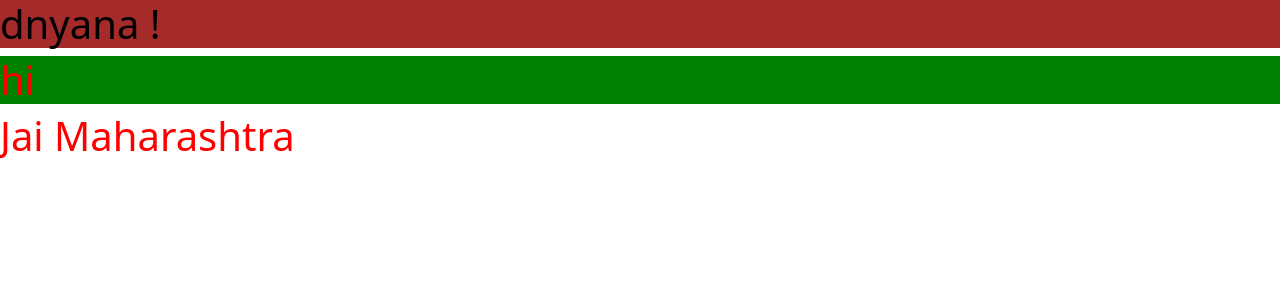
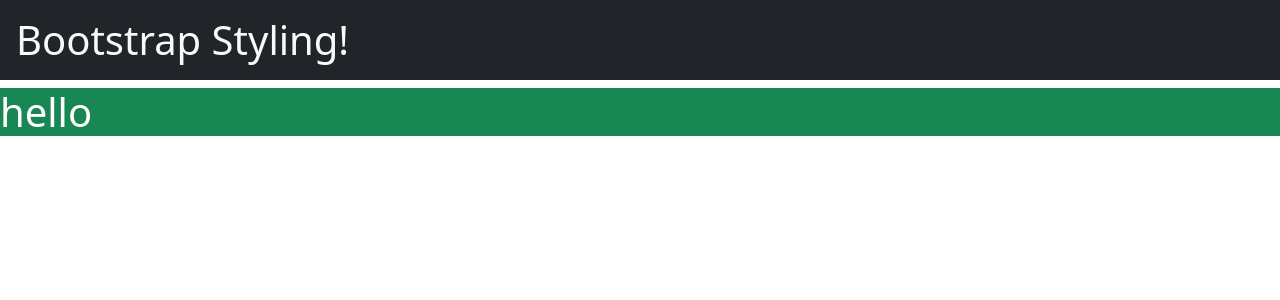
Before and after one commit to borate65/my-react-app-3, a React (Create React App) app: page / in a window 1280 px wide. Shown: the top 300 px of the page. Built offline with nearby package versions, Linux system fonts and the light colour scheme.

Commit message:
basic styling

```diff
--- a/src/App.js
+++ b/src/App.js
@@ -1,23 +1,15 @@
-/** 1.example--------------------------------------- */
+//3. example --------------------------------------
 
-import "./App.css";
 function App() {
-  let mystyle = { color: "red", background: "green" };
-
   return (
     <div>
-      {/*here we have to change class into class name */}
+      <h1 className="bg-dark text-light p-3">Bootstrap Styling!</h1>
 
-      <h1 className="beautify">dnyana !</h1>
-
-      <h1 style={mystyle}>hi</h1>
-
-      {/* we can write js in {{}} outer is for js internal is for object literal*/}
-
-      <h1 style={{ color: "red", backgroungColor: "purple" }}>
-        Jai Maharashtra
+      <h1 className="bg-success" style={{ color: "#fff" }}>
+        hello
       </h1>
     </div>
   );
 }
+
 export default App;
```
